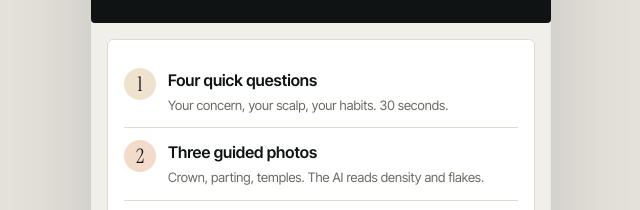
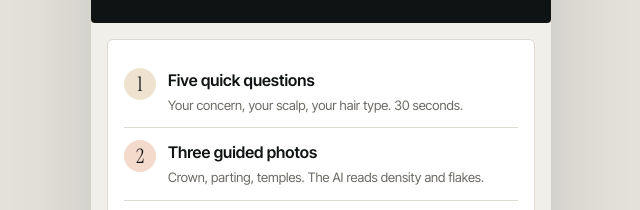
Before and after one commit to mabg13/vichy-scalp-check, a plain HTML site: page index.html in a window 1280 px wide. Shown: the part 483-693 px from the top of the page, 319-959 px from the left. Drawn offline with Linux system fonts and the light colour scheme.

Commit message:
Home: five questions
Co-Authored-By: Claude Opus 5.5 <noreply@anthropic.com>
Claude-Session: https://claude.ai/code/session_01Xmu3maeqMn3ZZUsKHPwPLm

```diff
--- a/index.html
+++ b/index.html
@@ -249,7 +249,7 @@ const FR={
 "VICHY LABORATOIRES":"VICHY LABORATOIRES","Scalp Check AI · Dercos range · concept demo":"Scalp Check IA · gamme Dercos · démo concept",
 "Vichy Scalp Check:":"Vichy Scalp Check :","photo + home test.":"photo + test maison.",
 "Photos show the symptoms. A 3-minute home test reveals the cause. Together, they pick the right Vichy Dercos routine — then track the change every month.":"Les photos montrent les symptômes. Un test maison de 3 minutes révèle la cause. Ensemble, ils choisissent la bonne routine Vichy Dercos — puis suivent l'évolution chaque mois.",
-"Four quick questions":"Quatre questions rapides","Your concern, your scalp, your habits. 30 seconds.":"Votre problème, votre cuir chevelu, vos habitudes. 30 secondes.",
+"Five quick questions":"Cinq questions rapides","Your concern, your scalp, your hair type. 30 seconds.":"Votre problème, votre cuir chevelu, votre nature de cheveux. 30 secondes.",
 "Three guided photos":"Trois photos guidées","Crown, parting, temples. The AI reads density and flakes.":"Sommet du crâne, raie, tempes. L'IA mesure la densité et les pellicules.",
 "Home test kit":"Kit de test maison","A keratin vial and a pH strip, read by your phone on a calibration card.":"Un flacon kératine et une bandelette pH, lus par votre téléphone sur une carte d'étalonnage.",
 "Start my scalp check":"Commencer mon scalp check","Try a demo profile · 3 months of tracking":"Essayer un profil démo · 3 mois de suivi",
@@ -627,7 +627,7 @@ function vHome(){
  <p class="lead">Photos show the symptoms. A 3-minute home test reveals the cause. Together, they pick the right Vichy Dercos routine — then track the change every month.</p></div>
  <div class="wrap">
  <div class="card steps">
-  <div class="st"><div class="num" style="background:var(--t3)">1</div><div><h3>Four quick questions</h3><div class="small muted">Your concern, your scalp, your habits. 30 seconds.</div></div></div>
+  <div class="st"><div class="num" style="background:var(--t3)">1</div><div><h3>Five quick questions</h3><div class="small muted">Your concern, your scalp, your hair type. 30 seconds.</div></div></div>
   <div class="st"><div class="num" style="background:var(--t1)">2</div><div><h3>Three guided photos</h3><div class="small muted">Crown, parting, temples. The AI reads density and flakes.</div></div></div>
   <div class="st"><div class="num" style="background:var(--t4)">3</div><div><h3>Home test kit</h3><div class="small muted">A keratin vial and a pH strip, read by your phone on a calibration card.</div></div></div>
  </div>
```
